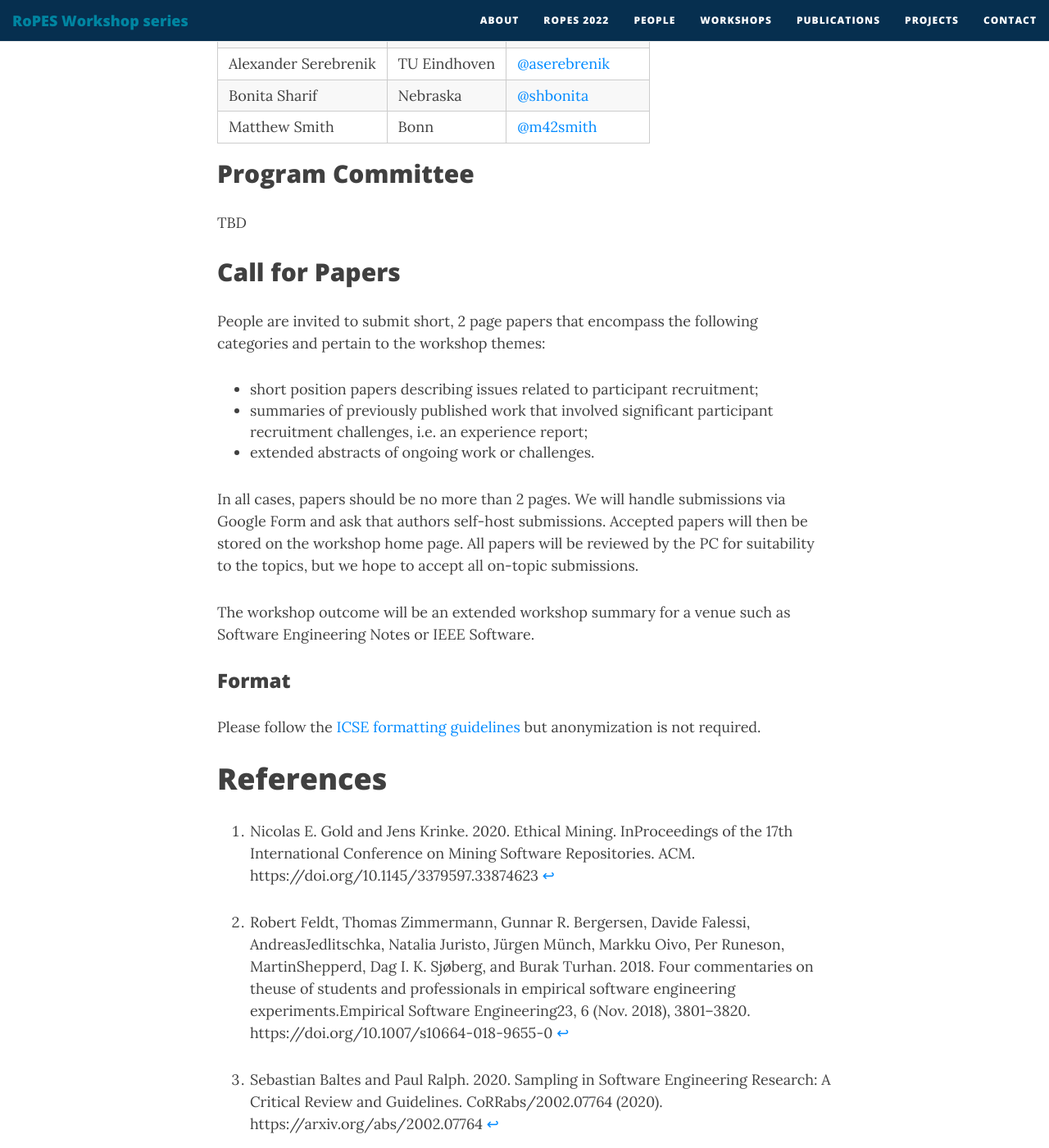
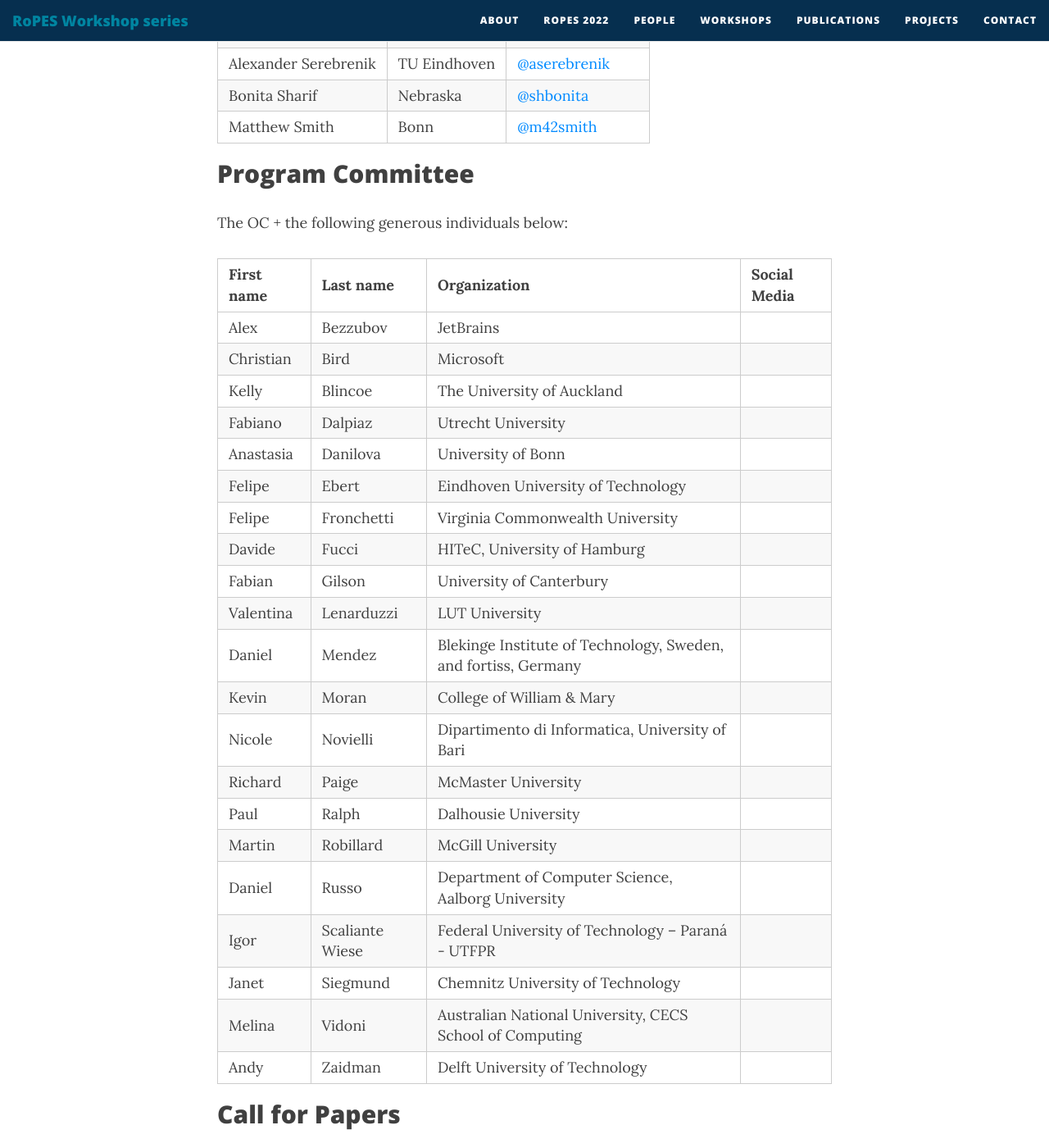
Before and after one commit to ropes-workshops/ropes-workshops.github.io, a Jekyll site: the page built from ropes22.md, in a window 1280 px wide and 1400 px high, scrolled down 3060 px. Shown: the whole window at 82% size. Built offline with Jekyll 4.4.1, drawn with Linux system fonts in a browser that asks for light colours; nearby versions of some CDN libraries.

Commit message:
update OC/PC list for 22

```diff
--- a/ropes22.md
+++ b/ropes22.md
@@ -86,7 +86,31 @@ Workshop papers must follow the [ICSE 2021 Format and Submission Guideline](http
  | Matthew Smith | Bonn | [@m42smith](https://twitter.com/m42smith) |
 
 ## Program Committee
-TBD
+The OC + the following generous individuals below:
+
+| First name | Last name       | Organization                                                   | Social Media                                  |
+| ---------- | --------------- | -------------------------------------------------------------- | --------------------------------------------- |
+| Alex       | Bezzubov        | JetBrains                                                      |                                               |
+| Christian  | Bird            | Microsoft                                                      |                                               |
+| Kelly      | Blincoe         | The University of Auckland                                     |                                               |
+| Fabiano    | Dalpiaz         | Utrecht University                                             |                                               |
+| Anastasia  | Danilova        | University of Bonn                                             |                                               |
+| Felipe     | Ebert           | Eindhoven University of Technology                             |                                               |
+| Felipe     | Fronchetti      | Virginia Commonwealth University                               |                                               |
+| Davide     | Fucci           | HITeC, University of Hamburg                                   |                                               |
+| Fabian     | Gilson          | University of Canterbury                                       |                                               |
+| Valentina  | Lenarduzzi      | LUT University                                                 |                                               |
+| Daniel     | Mendez          | Blekinge Institute of Technology, Sweden, and fortiss, Germany |                                               |
+| Kevin      | Moran           | College of William & Mary                                      |                                               |
+| Nicole     | Novielli        | Dipartimento di Informatica, University of Bari                |                                               |
+| Richard    | Paige           | McMaster University                                            |                                               |
+| Paul       | Ralph           | Dalhousie University                                           |                                               |
+| Martin     | Robillard       | McGill University                                              |                                               |
+| Daniel     | Russo           | Department of Computer Science, Aalborg University             |                                               |
+| Igor       | Scaliante Wiese | Federal University of Technology – Paraná - UTFPR              |                                               |
+| Janet      | Siegmund        | Chemnitz University of Technology                              |                                               |
+| Melina     | Vidoni          | Australian National University, CECS School of Computing       |                                               |
+| Andy       | Zaidman         | Delft University of Technology                                 |
 
 ## Call for Papers
 People are invited to submit short, 2 page papers that encompass the following categories and pertain to the workshop themes:
```
Also changed, not shown: about.md (+1 -1 lines), panel-notes.md (+4 -1 lines), people.md (+12 -1 lines), workshops.md (+1 -1 lines).
